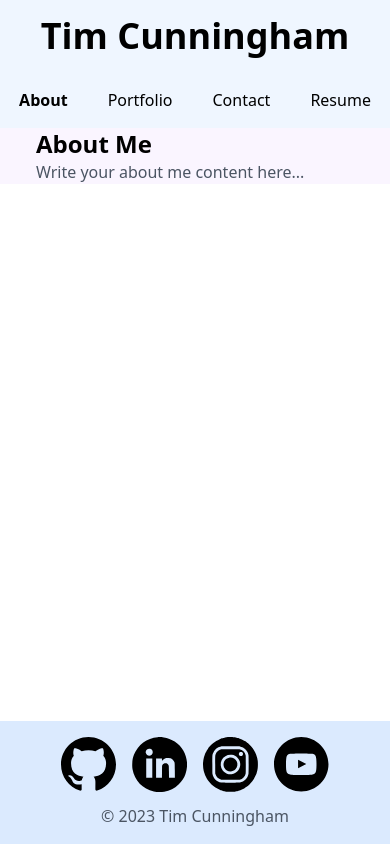
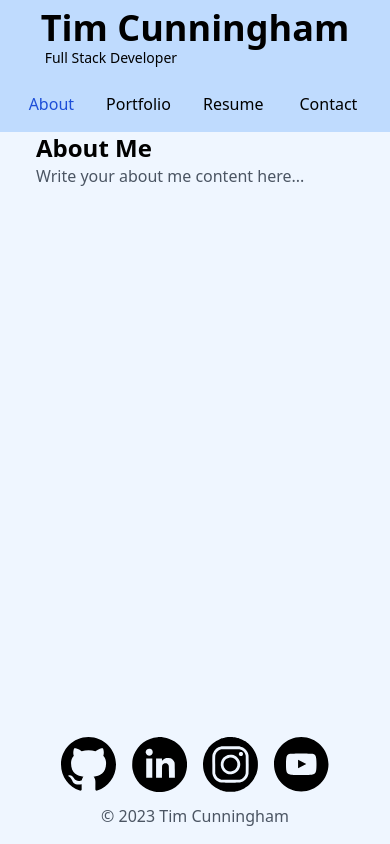
Before and after one commit to tcunningham203/react-portfolio, a React (Create React App) app: page / in a window 390 px wide. Built offline with nearby package versions, Linux system fonts and the light colour scheme.

Commit message:
more nav bar css, color effects

```diff
--- a/src/App.css
+++ b/src/App.css
@@ -1,15 +1,5 @@
 
-header {
-  transition: background-color 0.7s ease;
-}
-footer {
-  transition: background-color 0.7s ease;
-}
-
-nav {
-  transition: background-color 0.7s ease;
-}
 
 div{
-  transition: background-color 0.7s ease;
+  transition: background-color .5s ease;
 }
--- a/src/components/footer.js
+++ b/src/components/footer.js
@@ -5,26 +5,10 @@ import LinkedInButton from './buttons/linkedinlogo';
 import InstaButton from './buttons/instagramlogo';
 
 function Footer({ currentPage }) {
-  const [footerBgColor, setFooterBgColor] = useState('');
 
-  useEffect(() => {
-    let colorClass = '';
-
-    if (currentPage === 'aboutme') {
-      colorClass = 'bg-blue-100';
-    } else if (currentPage === 'portfolio') {
-      colorClass = 'bg-purple-100';
-    } else if (currentPage === 'resume') {
-      colorClass = 'bg-gray-200';
-    } else if (currentPage === 'contact') {
-      colorClass = 'bg-green-100';
-    }
-
-    setFooterBgColor(colorClass);
-  }, [currentPage]);
 
   return (
-    <footer className={` py-4 fixed bottom-0 left-0 w-full ${footerBgColor}`}>
+    <footer className="py-4 fixed bottom-0 left-0 w-full">
       <div className="container mx-auto flex items-center justify-evenly lg:flex-row lg:items-center">
         <div className="flex items-center space-x-4">
           <GitHubButton />
--- a/src/components/header.js
+++ b/src/components/header.js
@@ -1,27 +1,12 @@
-import React, { useEffect, useState } from 'react';
+import React from 'react';
 
-function Header({ currentPage }) {
-  const [headerBgColor, setHeaderBgColor] = useState('');
-
-  useEffect(() => {
-    let colorClass = '';
-
-    if (currentPage === 'aboutme') {
-      colorClass = 'bg-blue-50';
-    } else if (currentPage === 'portfolio') {
-      colorClass = 'bg-purple-50';
-    } else if (currentPage === 'resume') {
-      colorClass = 'bg-gray-100';
-    } else if (currentPage === 'contact') {
-      colorClass = 'bg-green-50';
-    }
-
-    setHeaderBgColor(colorClass);
-  }, [currentPage]);
+function Header() {
 
   return (
-    <header className={`flex md:justify-center justify-between py-4 px-6 ${headerBgColor}`}>
-      <h1 className="text-4xl font-bold">Tim Cunningham</h1>
+    <header className="py-2 px-6" >
+      <h1 className="text-4xl font-bold md:text-center md:block ">Tim Cunningham
+      </h1>
+      <h2 className="text-sm  md:block ps-1">Full Stack Developer</h2>
     </header>
   );
 }
--- /dev/null
+++ b/src/components/loading.js
@@ -0,0 +1,11 @@
+import React from 'react';
+
+function Loading() {
+  return (
+    <div className="fixed top-0 left-0 right-0 bottom-0 bg-blue-500 flex items-center justify-center z-50">
+      <div className="spinner animate-spinner"></div>
+    </div>
+  );
+}
+
+export default Loading;
--- a/src/components/navbar.js
+++ b/src/components/navbar.js
@@ -6,108 +6,110 @@ import AboutPage from './pages/aboutme';
 import Header from './header';
 
 function NavBar({ currentPage, handlePageChange }) {
-  const [navBgColor, setNavBgColor] = useState('');
+  const [bgColor, setBgColor] = useState('');
 
   useEffect(() => {
     let colorClass = '';
 
     if (currentPage === 'aboutme') {
-      colorClass = 'bg-blue-50';
+      colorClass = 'bg-blue-200';
     } else if (currentPage === 'portfolio') {
-      colorClass = 'bg-purple-50';
+      colorClass = 'bg-purple-200';
     } else if (currentPage === 'resume') {
-      colorClass = 'bg-gray-100';
+      colorClass = 'bg-gray-300';
     } else if (currentPage === 'contact') {
-      colorClass = 'bg-green-50';
+      colorClass = 'bg-green-200';
     }
 
-    setNavBgColor(colorClass);
+    setBgColor(colorClass);
   }, [currentPage]);
 
   return (
-    <div>
-      <div className={`flex flex-row justify-around ${navBgColor}`}>
+    <div className={`flex flex-col h-screen bg-blue-200 ${bgColor}`}>
+      <div className="flex flex-row justify-around ">
         <Header currentPage={currentPage} />
         <div className="hidden md:block pt-3">
-          <nav className={`flex items-center justify-end py-4 px-6 ${navBgColor}`}>
+          <nav className="flex items-center justify-end py-4 px-6">
             <ul className="flex space-x-8">
-              <li className={`${currentPage === 'aboutme' ? 'font-bold' : ''}`}>
+              <li className={`${currentPage === 'aboutme' ? 'text-blue-700 ' : ''}`}>
                 <button
                   onClick={() => handlePageChange('aboutme')}
-                  className="nav-link hover:text-blue-500"
+                  className="nav-link hover:text-blue-700 transition duration-75 hover:scale-125"
                 >
                   About Me
                 </button>
               </li>
-              <li className={`${currentPage === 'portfolio' ? 'font-bold' : ''}`}>
+              <li className={`${currentPage === 'portfolio' ? 'text-purple-700 ' : ''}`}>
                 <button
                   onClick={() => handlePageChange('portfolio')}
-                  className="nav-link hover:text-blue-500"
+                  className="nav-link hover:text-purple-700 transition duration-75 hover:scale-125 "
                 >
                   Portfolio
                 </button>
               </li>
-              <li className={`${currentPage === 'contact' ? 'font-bold' : ''}`}>
+              <li className={`${currentPage === 'resume' ? 'text-sky-800 ' : ''}`}>
+                <button
+                  onClick={() => handlePageChange('resume')}
+                  className="nav-link hover:text-sky-800  transition duration-75 hover:scale-125"
+                >
+                  Resume
+                </button>
+              </li>
+              <li className={`${currentPage === 'contact' ? 'text-lime-900 ' : ''}`}>
                 <button
                   onClick={() => handlePageChange('contact')}
-                  className="nav-link hover:text-blue-500"
+                  className="nav-link hover:text-lime-900 transition duration-75 hover:scale-125"
                 >
                   Contact
                 </button>
               </li>
-              <li className={`${currentPage === 'resume' ? 'font-bold' : ''}`}>
-                <button
-                  onClick={() => handlePageChange('resume')}
-                  className="nav-link hover:text-blue-500"
-                >
-                  Resume
-                </button>
-              </li>
+
             </ul>
           </nav>
         </div>
       </div>
 
       <div className="md:hidden">
-        <nav className={`flex justify-center py-4 px-6 ${navBgColor}`}>
-          <ul className="flex space-x-10">
-            <li className={`${currentPage === 'aboutme' ? 'font-bold' : ''}`}>
+        <nav className="flex justify-center ">
+          <ul className="flex ">
+          <li className={`${currentPage === 'aboutme' ? 'text-blue-700 ' : ''}`}>
                 <button
                   onClick={() => handlePageChange('aboutme')}
-                className="nav-link hover:text-blue-500"
+                  className=" py-4  px-4 nav-link hover:text-blue-700 transition duration-75 hover:scale-125"
                 >
                   About
                 </button>
               </li>
-            <li className={`${currentPage === 'portfolio' ? 'font-bold' : ''}`}>
+              <li className={`${currentPage === 'portfolio' ? 'text-purple-700 ' : ''}`}>
                 <button
                   onClick={() => handlePageChange('portfolio')}
-                className="nav-link hover:text-blue-500"
+                  className=" py-4  px-4 nav-link hover:text-purple-700 transition duration-75 hover:scale-125 "
                 >
                   Portfolio
                 </button>
               </li>
-            <li className={`${currentPage === 'contact' ? 'font-bold' : ''}`}>
+              <li className={`${currentPage === 'resume' ? 'text-sky-800 ' : ''}`}>
+                <button
+                  onClick={() => handlePageChange('resume')}
+                  className="py-4  px-4 nav-link hover:text-sky-800  transition duration-75 hover:scale-125"
+                >
+                  Resume
+                </button>
+              </li>
+              <li className={`${currentPage === 'contact' ? 'text-lime-900 ' : ''}`}>
                 <button
                   onClick={() => handlePageChange('contact')}
-                className="nav-link hover:text-blue-500"
+                  className=" py-4  px-5 nav-link hover:text-lime-900 transition duration-75 hover:scale-125"
                 >
                   Contact
                 </button>
               </li>
-            <li className={`${currentPage === 'resume' ? 'font-bold' : ''}`}>
-              <button
-                onClick={() => handlePageChange('resume')}
-                className="nav-link hover:text-blue-500"
-              >
-                Resume
-              </button>
-            </li>
+
           </ul>
         </nav>
       </div>
 
-      <div>
+      <div className={`flex flex-col  flex-1 ${bgColor}`}>
         {currentPage === 'aboutme' && <AboutPage />}
         {currentPage === 'portfolio' && <PortfolioPage />}
         {currentPage === 'contact' && <ContactPage />}
--- a/src/components/pages/aboutme.js
+++ b/src/components/pages/aboutme.js
@@ -2,11 +2,14 @@ import React from 'react';
 
 function AboutPage() {
   return (
-    <div className="bg-purple-50">
-      <h2 className="text-2xl font-bold mx-9">About Me</h2>
-      <p className="text-gray-600 mx-9">
-        Write your about me content here...
-      </p>
+    <div className="flex flex-col flex-1  bg-blue-50 ">
+      <div className="flex-grow overflow-y-auto">
+        <h2 className="text-2xl font-bold mx-9">About Me</h2>
+        <p className="text-gray-600 mx-9">
+          Write your about me content here...
+        </p>
+      </div>
+
     </div>
   );
 }
--- a/src/components/pages/contact.js
+++ b/src/components/pages/contact.js
@@ -2,11 +2,14 @@ import React from 'react';
 
 function ContactPage() {
   return (
-    <div className="container mx-auto bg-green">
-      <h2 className="text-2xl font-bold my-4">Contact</h2>
-      <p className="text-gray-600">
-        Provide your contact information and form here...
-      </p>
+    <div className="flex flex-col flex-1  bg-green-50 ">
+      <div className="flex-grow overflow-y-auto">
+        <h2 className="text-2xl font-bold mx-9">About Me</h2>
+        <p className="text-gray-600 mx-9">
+          Write your about me content here...
+        </p>
+      </div>
+
     </div>
   );
 }
--- a/src/components/pages/portfolio.js
+++ b/src/components/pages/portfolio.js
@@ -2,11 +2,14 @@ import React from 'react';
 
 function PortfolioPage() {
   return (
-    <div className="container mx-auto bg-blue">
-      <h2 className="text-2xl font-bold my-4">Portfolio</h2>
-      <p className="text-gray-600">
-        Showcase your portfolio items here...
-      </p>
+    <div className="flex flex-col flex-1  bg-purple-50 ">
+      <div className="flex-grow overflow-y-auto">
+        <h2 className="text-2xl font-bold mx-9">About Me</h2>
+        <p className="text-gray-600 mx-9">
+          Write your about me content here...
+        </p>
+      </div>
+
     </div>
   );
 }
--- a/src/components/pages/resume.js
+++ b/src/components/pages/resume.js
@@ -2,11 +2,14 @@ import React from 'react';
 
 function ResumePage() {
   return (
-    <div className="container mx-auto bg-yellow">
-      <h2 className="text-2xl font-bold my-4">Resume</h2>
-      <p className="text-gray-600">
-        Display your resume or CV here...
-      </p>
+    <div className="flex flex-col flex-1  bg-gray-100 ">
+      <div className="flex-grow overflow-y-auto">
+        <h2 className="text-2xl font-bold mx-9">About Me</h2>
+        <p className="text-gray-600 mx-9">
+          Write your about me content here...
+        </p>
+      </div>
+
     </div>
   );
 }
```
Lines whose indentation alone changed are shown as unchanged.
